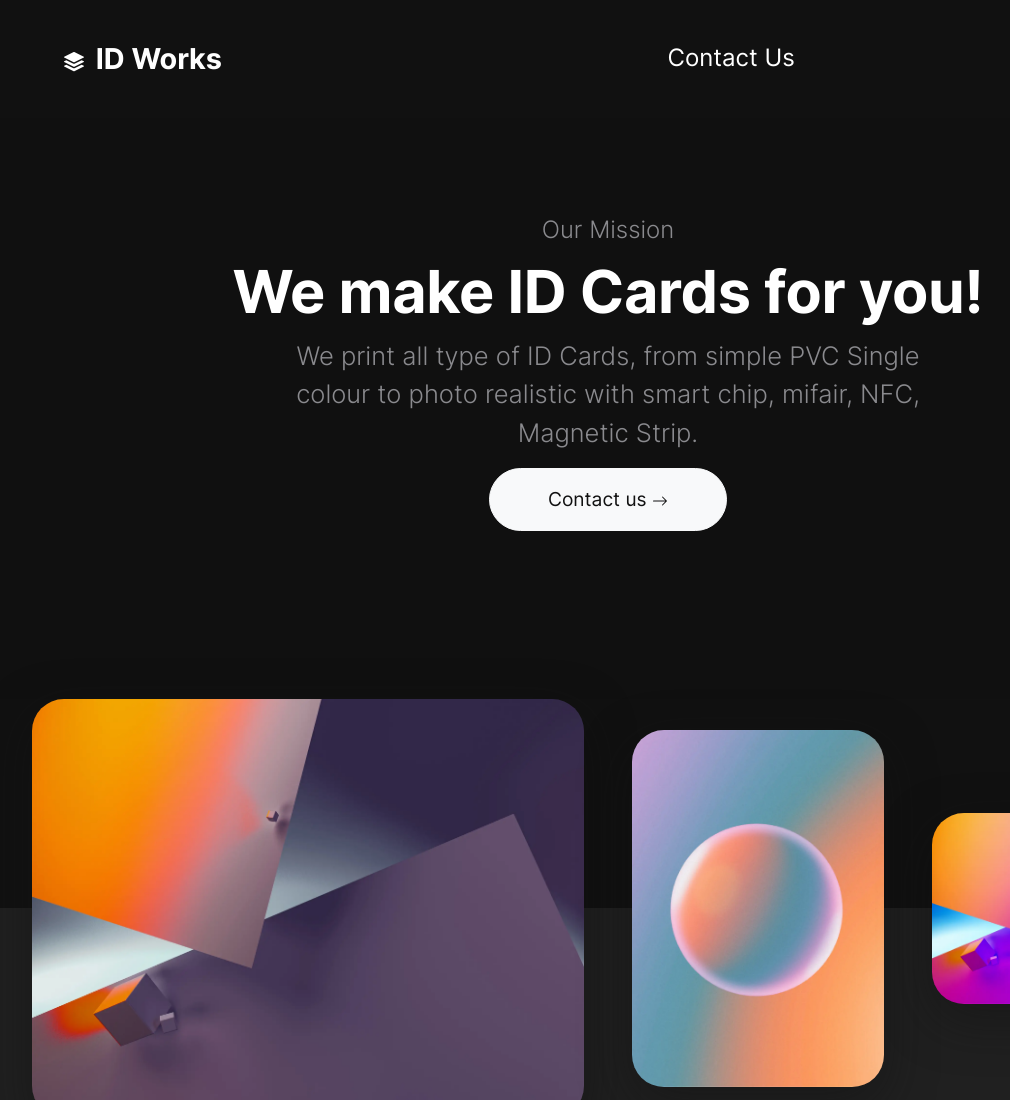
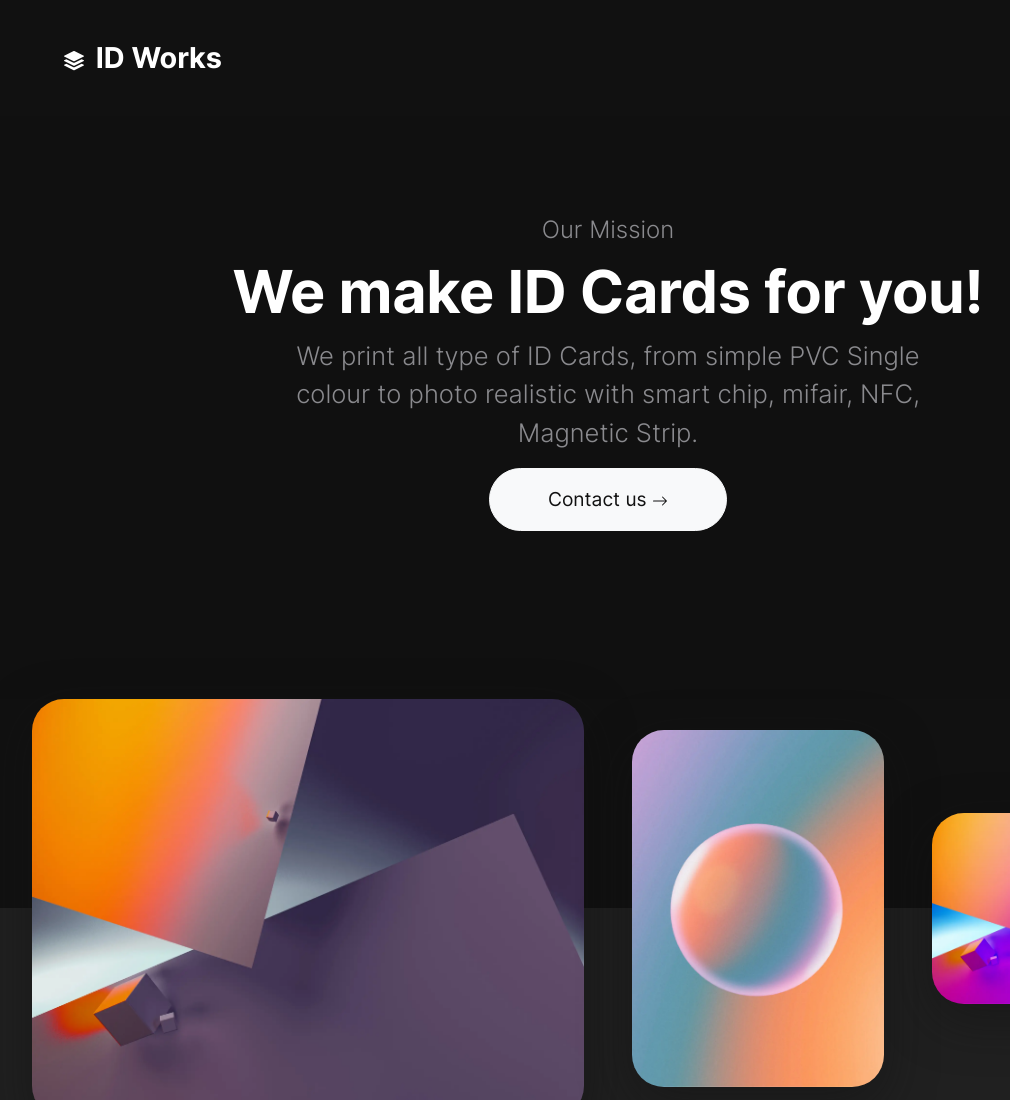
Before and after one commit to kolideweb/idworks, a plain HTML site: page index.html in a window 1280 px wide. Shown: the top 1100 px of the page, without its empty margins (32-1042 px from the left). Drawn offline with Linux system fonts and the light colour scheme.

Commit message:
Update index.html

```diff
--- a/index.html
+++ b/index.html
@@ -75,14 +75,6 @@
   </svg>
   <span class="ms-md-1 mt-1 fw-bolder me-md-5">ID Works</span>
 </a>
-
-      <ul class="navbar-nav mx-auto mb-2 mb-lg-0 list-group list-group-horizontal">
-<li class="nav-item">
-  <a class="nav-link fs-5" href="content.html" aria-label="A sample content page">
-    Contact Us
-  </a>
-</li>
-    </ul>
 </div>
 </nav>
 
```
